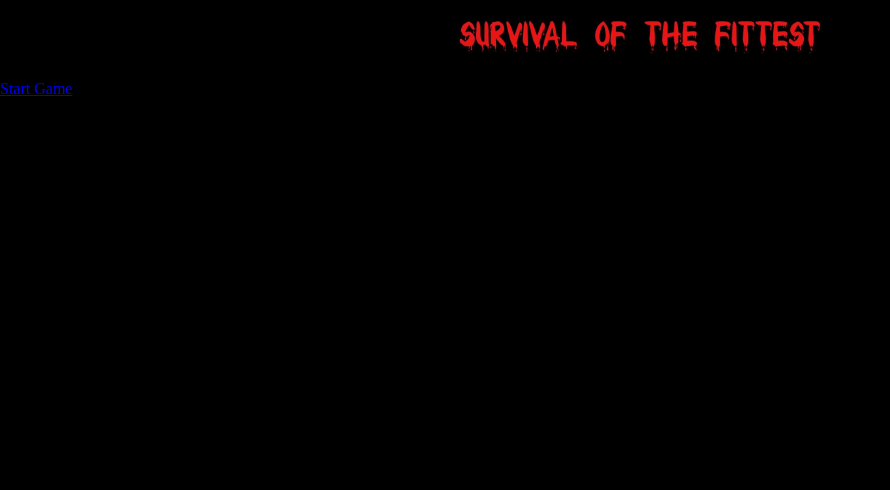
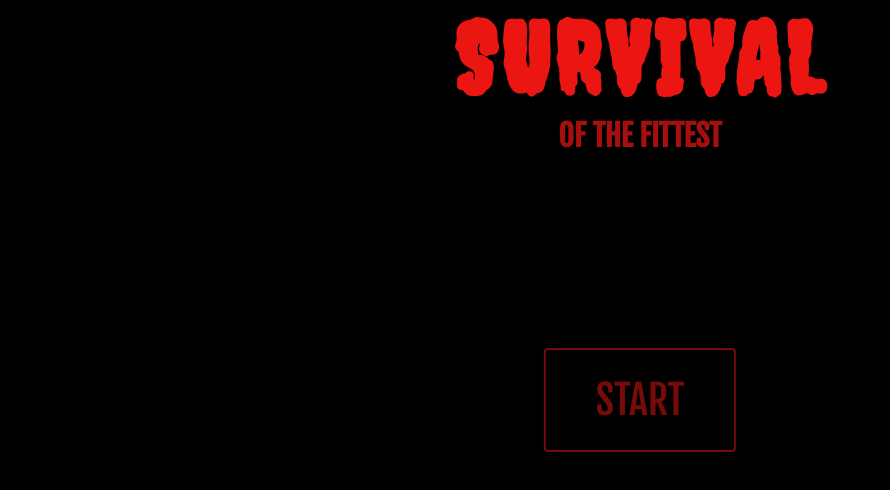
Before and after one commit to Alleeexxx/survival-of-the-fittest, a plain HTML site: page main.html in a window 1280 px wide. Shown: the whole page, without its empty margins (0-890 px from the left). Drawn offline with Linux system fonts and the light colour scheme.

Commit message:
Fixed start button and changed header title

```diff
--- a/main.css
+++ b/main.css
@@ -10,7 +10,7 @@ body {
 .header {
   background-color: black;
   width: 100%;
-  height: 80px;
+  text-align: center;
 }
 
 .header img {
@@ -19,3 +19,41 @@ body {
   width: 400px;
   padding-top: 20px;
 }
+
+.header h1 {
+  color: rgba(235, 21, 18, 1);
+  font-family: 'Creepster', Helvetica, sans-serif;
+  font-size: 100px;
+  letter-spacing: 5px;
+}
+
+.header em {
+  color: rgba(235, 21, 18, 0.7);
+  font-family: 'Fjalla One', Helvetica, sans-serif;
+  font-style: normal;
+  font-size: 30px;
+  font-weight: 900;
+}
+
+#start-game {
+  position: absolute;
+  left: 50%;
+  top: 50%;
+  transform: translate(-50%, -50%);
+  color: rgba(235, 21, 18, 0.5);
+  border: 2px solid;
+  padding: 25px 50px;
+  font-size: 40px;
+  text-transform: uppercase;
+  font-family: 'Fjalla One', Helvetica, sans-serif;
+  cursor: pointer;
+  outline: 0;
+  transition: 0.5s;
+  border-radius: 4px;
+}
+
+#start-game:hover {
+  color: rgba(235, 21, 18, 1);
+  text-shadow: 0 0 10px rgba(235, 21, 18, 1);
+  box-shadow: 0 0 20px rgba(235, 21, 18, 1);
+}
--- a/main.html
+++ b/main.html
@@ -9,14 +9,17 @@
 
   <body>
     <div class="header">
-      <img src="header.jpg" alt="Introduction" />
+      <!-- <img src="header.jpg" alt="Introduction" /> -->
+      <h1>SURVIVAL</h1>
+      <em>OF THE FITTEST</em>
     </div>
 
-    <ul>
-      <li><a href="index.html">Start Game</a></li>
-      <li>Highscore</li>
-    </ul>
+    <span id="start-game" onclick="location.href='index.html'">Start</span>
 
+    <link
+      href="https://fonts.googleapis.com/css?family=Creepster|Fjalla+One&display=swap"
+      rel="stylesheet"
+    />
     <link rel="stylesheet" type="text/css" href="main.css" />
   </body>
 </html>
```
